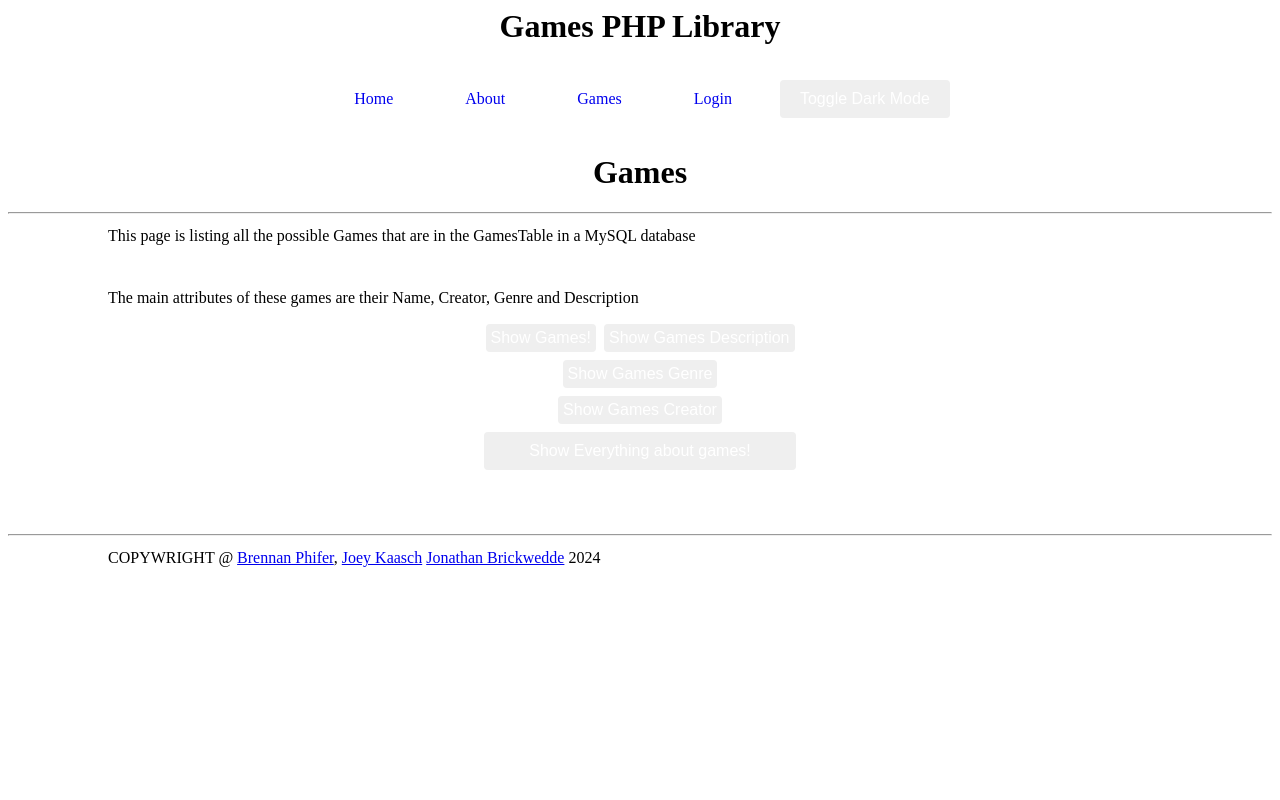
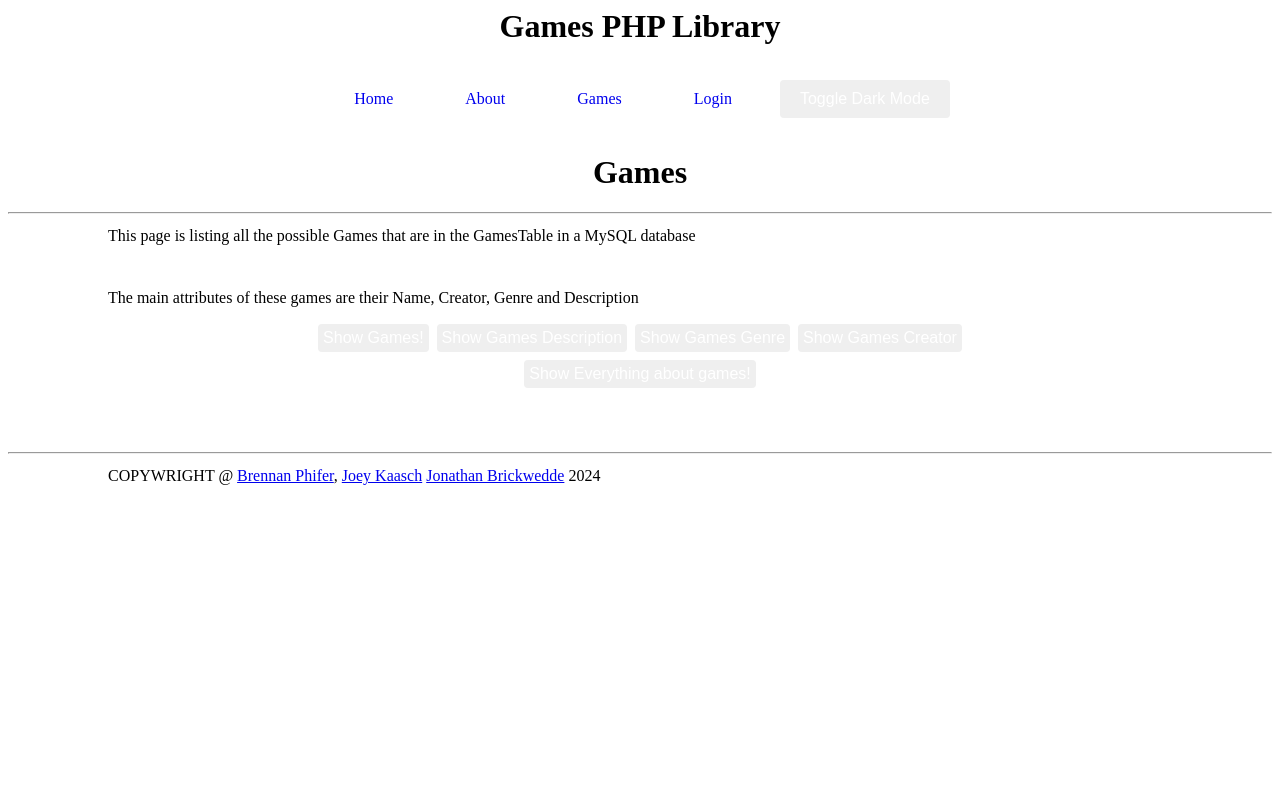
Before and after one commit to NovaGamer368/Games-PHP-Library, a PHP site: page /games.php in a window 1280 px wide. Run offline with PHP 8.4, Linux system fonts and the light colour scheme.

Commit message:
More Styling

```diff
--- a/Front-end/Games/GamesName.php
+++ b/Front-end/Games/GamesName.php
@@ -25,7 +25,7 @@
             let myResponse;
             let myData;
             // Create a table for display
-            let myReturn = "<center><table><tr><td><b>Name</b> &nbsp;  &nbsp; </td></tr>";
+            let myReturn = "<center><table class=\"onlyGames\"><tr><td><b>Name</b> &nbsp;  &nbsp; </td></tr>";
 
             myResponse = request.responseText;
             //alert("A: " + myResponse); // Use for debugging
--- a/Front-end/Styles/myGamesCSS.php
+++ b/Front-end/Styles/myGamesCSS.php
@@ -2,10 +2,10 @@
 $tableBorderColor = "red";
 $textColor = "#333";
 $buttonBgColor = "red";
-$buttonHoverColor = "lightred";
+$buttonHoverColor = "darkred";
 $inputBorderColor = "#ccc";
 $navBgColor = "#f0f1f2";
-$navLinkColor = "#007bff";
+$navLinkColor = "#ff0000";
 $navLinkHoverColor = "#0056b3";
 ?>
 
@@ -17,6 +17,7 @@
 
 html {
     text-align: center;
+    font-family: "Franklin Gothic Book";
 }
 
 p {
@@ -91,6 +92,17 @@
 input[type="submit"]:hover {
     background-color: <?php echo $buttonHoverColor; ?>;
 }
+
+.onlyGames {
+    width: 20%
+}
+
+.showGames{
+    min-width: 800px;
+    margin-left:auto;
+    margin-right:auto;
+}
+
 .navbar {
     background-color: <?php echo $navBgColor; ?>;
     padding: 10px;
--- a/games.php
+++ b/games.php
@@ -17,16 +17,14 @@
 <!--<h1>SELECTED INDEX <?php echo $selectedIndex ?></h1>-->
 <center>
     <div>
-        <form method="post">
+        <form method="post" class="showGames">
             <div>
                 <button type="submit" name="selectedIndex" value="1">Show Games!</button>
                 <button type="submit" name="selectedIndex" value="2">Show Games Description</button>
-            </div>
-            <div>
                 <button type="submit" name="selectedIndex" value="3">Show Games Genre</button>
                 <button type="submit" name="selectedIndex" value="4">Show Games Creator</button>
+                <button type="submit" name="selectedIndex" value="5">Show Everything about games!</button>
             </div>
-            <button type="submit" name="selectedIndex" value="5">Show Everything about games!</button>
         </form>
     </div>
 </center>
```
Also changed, not shown: Front-end/Styles/myGamesDarkCSS.php (+13 -1 lines).
